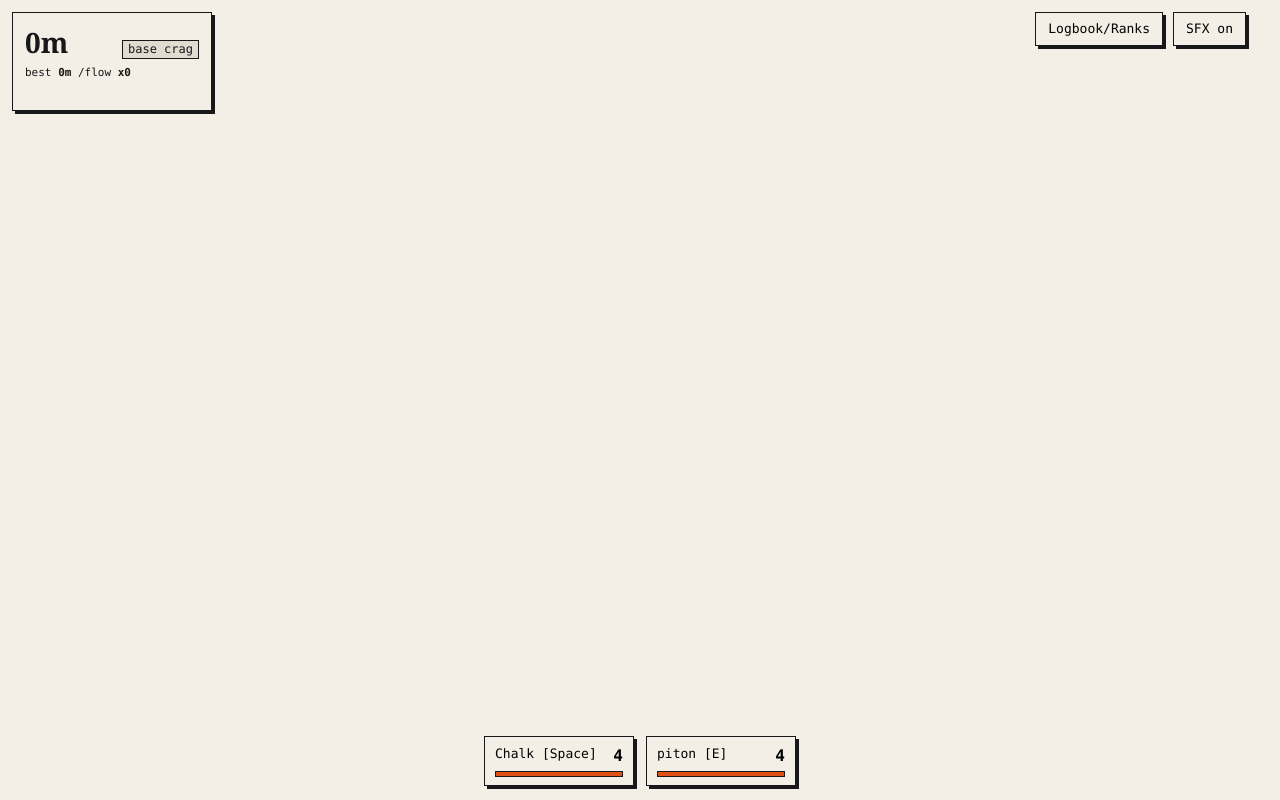
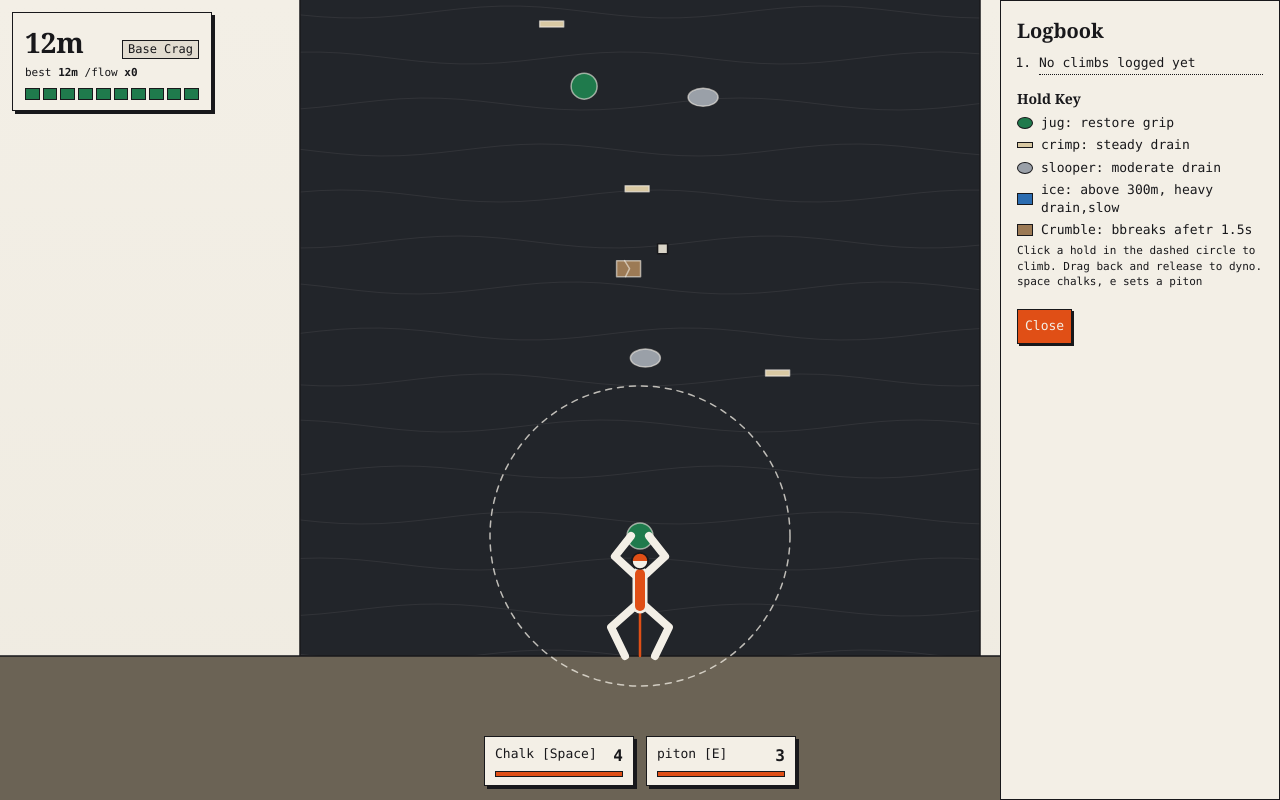
Before and after one commit to Elyab1221/peak-, a plain HTML site: page index.html in a window 1280 px wide. Both pictures are taken after a click on the button "Logbook/Ranks". Drawn offline with Linux system fonts and the light colour scheme.

Commit message:
debugging

```diff
--- a/index.html
+++ b/index.html
@@ -15,8 +15,8 @@
         </aside>
         <div id="wind" class="card" hidden></div>
         <nav id="top">
-            <button class="card" id="blog"> Logbook/Ranks</button>
-            <button class="card" id="bsfx">SFX on</button>
+            <button class="card" id="bLog"> Logbook/Ranks</button>
+            <button class="card" id="bSfx">SFX on</button>
         </nav>
         <aside id="drawer" class="card">
             <h2>Logbook</h2>
--- a/js/app.js
+++ b/js/app.js
@@ -2,9 +2,9 @@
     const cv=document.getElementById('c'),
     g=cv.getContext('2d'),
     $=id=>document.getElementById(id);
-    const lerp=(a,b,t)=> a+(b-a)*t,clamp=(V,a,b)=>Math.max(a,Math.min(b,v));
+    const lerp=(a,b,t)=> a+(b-a)*t,clamp=(v,a,b)=>Math.max(a,Math.min(b,v));
     const rgb=h=>[1,3,5].map(i=>parseInt(h.slice(i,i+2),16));
-    const mix=(a,b,t)=>{const p=rgb(a),q=rgb(b); return 'rgb('+p.map((v,i)=>Math.round(lerp(v,q[i],t))).join(','+')');};
+    const mix=(a,b,t)=>{const p=rgb(a),q=rgb(b); return 'rgb('+p.map((v,i)=>Math.round(lerp(v,q[i],t))).join(',')+')';};
     const load=(k,d)=>{
         try {return JSON.parse(localStorage.getItem(k)) || d;
         }catch(e){return d;}};
@@ -14,8 +14,8 @@
     const px=cfg.px,
     AY=0.62,
     HAND=70;
-    let w,h,cam=150, t=0;
-    const sx=x=>W/2+x,sy=y=>H*AY-(Y-cam);
+    let W,H,cam=150, t=0;
+    const sx=x=>W/2+x,sy=y=>H*AY-(y-cam);
     function size(){const d=Math.min(devicePixelRatio || 1,2);
         W=innerWidth;
         H=innerHeight;
@@ -64,7 +64,7 @@
         noT=0;
         cam=150;
         $('end').hidden=true;
-        for(const k of ['h1','hr','fl','fr']) L[K]={x:hold.x,y:hold.y};
+        for(const k of ['hl','hr','fl','fr']) L[k]={x:hold.x,y:hold.y};
     }
     function puff(x,y,n,c,sp){
         for(let i=0;i<n;i++){
@@ -78,8 +78,8 @@
     }
     function grab(h){
         st='hang';
-        hold:h;
-        hangT:0;
+        hold=h;
+        hangT=0;
         p.vx=p.vy=0;
         flow=t-lastGrab<cfg.flowWin ? flow+1:0;
         lastGrab=t;
@@ -111,7 +111,7 @@
         const qx=anchor.x,qy=anchor.y-cfg.slack*0.6;
         for(const h of wall.holds) if(!h.gone) {const d=Math.hypot(h.x-qx,h.y-qy);
             if(d<bd){bd=d;b=h;}}
-            if(!b) return ended('fell');
+            if(!b) return end('fell');
             p.vx=p.vy=0;
             tgt=b;
             st='reach';
@@ -151,10 +151,9 @@
         pit.cd=Math.max(0,pit.cd-dt);
         buff=Math.max(0,buff-dt);
         noT-=dt;
-        well.gen(p.y+1800);
+        wall.gen(p.y+1800);
         const alt=(p.y+HAND)/px;
-        wind=alt>cfg.wind.from?Math.sin(t*0.9)*Math.sin(t*0.9)*
-        Math(t*0.37+1)*cfg.wind.max*clamp((alt-cfg.wind.form)/60,0,1):0;
+        wind=alt>cfg.wind.from?Math.sin(t*0.9)*Math.sin(t*0.37+1)*cfg.wind.max*clamp((alt-cfg.wind.from)/60,0,1):0;
         for (const h of wall.holds) if (h.on && !h.gone){
             h.life+=dt;
             if(h.life>cfg.crumble)
@@ -185,7 +184,7 @@
                 p.vx+=wind*dt;
                 p.x+=p.vx*dt;
                 p.y+=p.vy*dt;
-            }
+
             for(const h of wall.holds){
                 if(h.gone || (h==noHold && noT>0)) continue;
                 if(Math.hypot(h.x-p.x,h.y-p.y-HAND)< cfg.grab){grab(h); break;}
@@ -194,7 +193,8 @@
                 if(anchor.y<=0 && p.y<0) end('fell');
                 else if(p.y+HAND< anchor.y-cfg.slack) caught();
             }
-    }
+            }
+
     if(!ended){
         for(const b of wall.bolts) if(!b.on && p.y+HAND>b.y){
             b.on=true;
@@ -204,6 +204,10 @@
             maxAlt=Math.max(maxAlt,p.y+HAND);
             if(maxAlt>=cfg.summit*px) end('summit');
     }
+
+        stepParts(dt);
+        cam+=(Math.max(150,p.y+110)-cam)*Math.min(1,dt*4);
+        snd.wind(Math.abs(wind)/cfg.wind.max*0.16)}
     function doChalk(){
         if(ended || st!=='hang' || chalk.n<=0 || chalk.cd>0) return;
         chalk.n--;
@@ -235,7 +239,7 @@
         aim=null;
     });
     cv.addEventListener('pointermove',e=>{
-        if(down && Math.hypot(e.clientX-down.x,e.clientY-down.y)>14) aim={x:clientX,y:clientY};
+        if(down && Math.hypot(e.clientX-down.x,e.clientY-down.y)>14) aim={x:e.clientX,y:e.clientY};
     });
     cv.addEventListener('pointerup',e=>{
         if(!down) return;
@@ -250,7 +254,7 @@
             snd.grab();
         }else if(!aim && st==='hang'){
             const wx=e.clientX-W/2,
-            wy=can+(H*AY-e.clientY);
+            wy=cam+(H*AY-e.clientY);
             let b=null,
             bd=30;
             for(const h of wall.holds){
@@ -277,8 +281,8 @@
     $('bClose').onclick=()=>$('drawer').classList.remove('open');
     $('bSfx').onclick=()=>{snd.init(); $('bSfx').textContent=snd.toggle()? 'SFX off': 'SFX on';};
     function drawLb(){
-        $('lb').innerHTML=lb.length ? lb.map(e=>'<li>' +e.m+'m'+(e.r==='summit' ? 'summit' : '')+
-        '<span class="sm>' +new Date(e.d).toLocaleDateString()+ '</span></li>')
+        $('lb').innerHTML=lb.length ? lb.map(e=>'<li>' +e.m+'m'+(e.r==='s ummit' ? ' summit' : '')+
+        '<span class="sm">' +new Date(e.d).toLocaleDateString()+ '</span></li>')
         .join(''):'<li>No climbs logged yet</li>';
     }
     const biome=m=>{
@@ -286,29 +290,29 @@
         while(i<cfg.biomes.length-1 && m>=cfg.biomes[i+1].at) i++; return i;
     };
     function limb(ax,ay,bx,by,l,dir){
-        const dx=bx-ax,
-        dy=by-ay,
-        d=Math.min(Math.min(Math.hypot(dx,dy),2*l-0.5),a=Math.atan2(dy,dx),n=a+dir*Math.acos(d/(2*l)));
+        // const dx=bx-ax;
+        // dy=by-ay;
+        const dx=bx-ax,dy=by-ay,d=Math.min(Math.hypot(dx,dy),2*l-0.5),a=Math.atan2(dy,dx),n=a+dir*Math.acos(d/(2*l));
         g.beginPath();
         g.moveTo(ax,ay);
-        g.lineTo(ax,Math.cos(n)*L,ay+Math.sin(n)*l);
+        g.lineTo(ax+Math.cos(n)*l,ay+Math.sin(n)*l);
         g.lineTo(bx,by);
         g.stroke();
     }
     function climber(dt){
         const k=Math.min(1,dt*16),
         hs=st==='hang'? hold : st==='reach' ? tgt:null;
-        const T=hs?{h1:[hs.x-9,hs.y],
-            hr:[hs.x+9,hs.y],fl:[p.x-15,p.y-500],
+        const T=hs?{hl:[hs.x-9,hs.y],
+            hr:[hs.x+9,hs.y],fl:[p.x-15,p.y-50],
         fr:[p.x +15, p.y-50]}
-        :{h1:[
+        :{hl:[
             p.x-10,
             p.y+60],
         hr:[p.x+10,p.y+66],
         fl:[p.x-12,p.y-56],
         fr:[p.x+12,p.y-52]};
         for(const n in T){
-            L[n].x+=(T[n[0]-L[n].x])*k;
+            L[n].x+=(T[n][0]-L[n].x)*k;
             L[n].y+=(T[n][1]-L[n].y)*k}
             const hx=sx(p.x),
             hy=sy(p.y),
@@ -316,7 +320,7 @@
             g.lineCap = g.lineJoin='round';
             g.strokeStyle= '#f3efe6';
             g.lineWidth=8;
-            limb(hx-5,hy,sx(L.fl.x),sy(L,fl.y),32,1);
+            limb(hx-5,hy,sx(L.fl.x),sy(L.fl.y),32,1);
             limb(hx+5,hy,sx(L.fr.x),sy(L.fr.y),32,-1);
             limb(hx-6,shy,sx(L.hl.x),sy(L.hl.y),26,-1);
             limb(hx+6,shy,sx(L.hr.x),sy(L.hr.y),26,1);
@@ -325,12 +329,12 @@
             g.strokeStyle='#e04f16';g.lineWidth=10;g.beginPath();
             g.moveTo(hx,hy);g.lineTo(hx,shy);g.stroke();
             g.fillStyle= '#f3efe6';g.strokeStyle= '#18181b';g.lineWidth=1.5;
-            g.beginPath();g.arc(hx,shy-13,18,0,7);g.fill();
+            g.beginPath();g.arc(hx,shy-13,8,0,7);g.fill();
             g.stroke();g.fillStyle='#e04f16';g.beginPath();
             g.arc(hx,shy-13,8,Math.PI,0);g.fill();g.stroke();
             }
             function hud(){
-                const alt=Math.max(0,Math.floor((p,y+HAND)/px));
+                const alt=Math.max(0,Math.floor((p.y+HAND)/px));
                 $('alt').textContent=alt+'m';
                 $('tag').textContent=cfg.biomes[biome(alt)].n;
                 $('best').textContent=Math.max(best,Math.floor(maxAlt/px))+'m';
@@ -341,39 +345,39 @@
                 if (gp.children.length!==10){gp.innerHTML='<span></span>'.repeat(10);}
                 for (let i=0;i<10;i++) gp.children[i].classList.toggle('on',i<n);
                 const w=$('wind');
-                w.hidden=alt<cfg.wind.form;
-                if(!w.hidden){const s=Math.round(Math.abs(wind)/cfg.wind.max*10); w.textContent=s ?(wind>0? 'WIND >> ' : '<< WIND')+s:'WIND calm';}
+                w.hidden=alt<cfg.wind.from;
+                if(!w.hidden){const s=Math.round(Math.abs(wind)/cfg.wind.max*10); w.textContent=s ?(wind>0? 'WIND >> ' : '<< WIND ')+s:'WIND calm';}
                 $('bChalk').querySelector('b').textContent=chalk.n;
                 $('bpit').querySelector('b').textContent=pit.n;
                 $('bChalk').querySelector('u').style.width=(100*(1-chalk.cd/cfg.chalk.cd))+'%'
-                $('bpit').querySelector('u').style.width=(100*(1-pit.cd/cfg.chalk.cd))='%';
+                $('bpit').querySelector('u').style.width=(100*(1-pit.cd/cfg.piton.cd))+'%';
             }
             function draw(dt){
                 const m=cam/px, f=clamp(m/cfg.summit,0,1);
                 const gr=g.createLinearGradient(0,0,0,H);
                 gr.addColorStop(0,mix(cfg.sky[0],cfg.sky[1],f));
-                gr.addColorStop(1,mix(cfg.sky[0],cfg.sky[1],clamp(f+0.2,0.1)));
+                gr.addColorStop(1,mix(cfg.sky[0],cfg.sky[1],clamp(f+0.2,0,1)));
                 g.fillStyle=gr;
-                g.fillRect=(0,0,W,H);
+                g.fillRect(0,0,W,H);
                 const bs=cfg.biomes,bi=biome(m),bj=Math.min(bi+1,bs.length-1);
                 const L0=sx(-340), R0=sx(340);
-                g.fillStyle= mix(bs[bi].rock, bs[bj].rocj,bj===bi ? 0: clamp((m-(bs[bj].at-40))/40,0,1));
-                g.fillRect(L0,0,R0,H);
+                g.fillStyle= mix(bs[bi].rock, bs[bj].rock,bj===bi ? 0: clamp((m-(bs[bj].at-40))/40,0,1));
+                g.fillRect(L0,0,R0-L0,H);
                 g.strokeStyle= 'rgba(243,239,230,0.07)';
                 g.lineWidth=1;
-                for(let y=Math.ceil((cam-H*(1-AY))/46) * 46; y<cam+H*AY;y+46){
+                for(let y=Math.ceil((cam-H*(1-AY))/46) * 46; y<cam+H*AY;y+=46){
                     g.beginPath();
-                    g.moveTo(L0,sy(Y));
-                    for(let x=L0; X<=R0;X+=20) g.lineTo(x,sy(y)+Math.sin(x*0.02+y*0.05)*6);
+                    g.moveTo(L0,sy(y));
+                    for(let x=L0; x<=R0;x+=20) g.lineTo(x,sy(y)+Math.sin(x*0.02+y*0.05)*6);
                     g.stroke();
                 }
                 g.strokeStyle='#18181b';
                 g.lineWidth=1.5;
                 g.strokeRect(L0,-5,R0-L0,H+10);
-                if(sy(0)<H){g.fillStyle='6b6355'; g.fillRect(0,sy(0),W,H-sy(0));
+                if(sy(0)<H){g.fillStyle='#6b6355'; g.fillRect(0,sy(0),W,H-sy(0));
                     g.strokeRect(-5,sy(0),W+10,H);}
                     //rope
-                    g.strokeStyle='e04f16';
+                    g.strokeStyle='#e04f16';
                     g.lineWidth=2.5;
                     g.beginPath();
                     g.moveTo(sx(0),sy(0));
@@ -403,16 +407,16 @@
                             g.moveTo(x-12,y+7);g.lineTo(x,y-10);
                             g.lineTo(x+12,y+7); g.closePath();
                         }
-                        else if(h.t==='crumble'){
-                            g.beginPath();
-                            g.moveTo(x-4,y-8);g.lineTo(x+1,7);
-                            g.lineTo(x-3,y+8); g.stroke();}
+                        else if(h.t === 'crumble') g.rect(x-12,y-8,24,16);
+                        else g.arc(x,y,13,0,7);
+                        g.fill(); g.stroke();
+                        if(h.t==='crumble'){g.beginPath();g.moveTo(x-4,y-8); g.lineTo(x+1,y);g.lineTo(x-3,y+8);g.stroke();}
                             if(inReach(h)){
                                 g.strokeStyle='#e04f16'; g.lineWidth=2;
                                 g.beginPath();g.arc(x,y,20,0,7); g.stroke();}
                     }
                     if(st==='hang' && !aim){
-                        g.strokeStyle='rgba(2423,239,230,0.75)';
+                        g.strokeStyle='rgba(243,239,230,0.75)';
                         g.lineWidth=1.5;g.setLineDash([6,6]);
                         g.beginPath();g.arc(sx(p.x),sy(p.y+HAND),cfg.reach,0,7);
                         g.stroke();g.setLineDash([]);
@@ -422,7 +426,7 @@
                         const v=aimvel();let x=p.x,y=p.y,vx=v.vx,vy=v.vy;
                         g.fillStyle='#e04f16';
                         for(let i=0;i<28;i++){
-                            vy-cfg.grav*0.045; x += vx*0.045;y+=vy*0.045;
+                            vy-=cfg.grav*0.045; x += vx*0.045;y+=vy*0.045;
                             g.globalAlpha=1-i/32;g.beginPath();g.arc(sx(x),sy(y+HAND),3,0,7);g.fill();}
                             g.globalAlpha=1;
                     }
@@ -434,7 +438,7 @@
                     //elevation ruler
 
                     const rx=W-16;
-                    g.strokeStyle=g.fillStyle='#18181b';g.lineWidth=1.5;g,beginPath();
+                    g.strokeStyle=g.fillStyle='#18181b';g.lineWidth=1.5;g.beginPath();
                     g.moveTo(rx,0);g.lineTo(rx,H);g.stroke();
                     g.font='10px ui-monospace,monospace';g.textAlign='right';
                     const lo=Math.max(0,Math.floor((cam-H*(1-AY))/(10*px))),hi=Math.min(100,Math.ceil((cam+H*AY)/(10*px)));
--- a/js/cfg.js
+++ b/js/cfg.js
@@ -39,7 +39,7 @@ const cfg={
     biomes:[
         {n: 'Base Crag', at:0,rock:'#22252a'},
         {n: 'Wind Ridge', at:300,rock:'#1f262e'},
-        {n: 'Summit Spire', at:0,rock:'#1b2230'},
+        {n: 'Summit Spire', at:650,rock:'#1b2230'},
     ],
     sky:['#f3efe6','#e2dcd0'],
     keys:{lb:'cg_lb',best: 'cg_best'}
--- a/js/snd.js
+++ b/js/snd.js
@@ -5,42 +5,42 @@ const snd={
     nb:null,
     init() {
         if(this.ctx){
-            if(this.ctx.state==='suspended') this.ctx.resume();return;
+            if(this.ctx.state==='suspended') this.ctx.resume();return;}
             const C=window.AudioContext || window.webkitAudioContext;
             if(!C) return;
             const c=this.ctx=new C();
-            const n=C.sampleRate;
-            this.nb=C.createBuffer(1,n,n);
+            const n=c.sampleRate;
+            this.nb=c.createBuffer(1,n,n);
             const d=this.nb.getChannelData(0);
             for (let i=0;i<n;i++) d[i]=Math.random()*2-1;
-            const s=C.createBufferSource(), f=C.createBiquadFilter();
+            const s=c.createBufferSource(), f=c.createBiquadFilter();
             s.buffer=this.nb;
             s.loop=true;
             f.type='bandpass';
             f.frequency.value=420;
-            this.wg=C.createGain();
+            this.wg=c.createGain();
             this.wg.gain.value=0;
             s.connect(f);
             f.connect(this.wg);
-            this.wg.connect(C.destination);
+            this.wg.connect(c.destination);
             s.start();
-        }},
+        },
         ok() { return this.ctx && !this.muted; },
         tone(f,d,type,g,to){
             if(!this.ok()) return;
             const c=this.ctx,
             o=c.createOscillator(),
-            v=createGain(),
-            t=currentTime;
+            v=c.createGain(),
+            t=c.currentTime;
             o.type=type;
             o.frequency.setValueAtTime(f,t);
             if(to) o.frequency.exponentialRampToValueAtTime(to,t+d);
             v.gain.setValueAtTime(g,t);
             v.gain.exponentialRampToValueAtTime(0.001,t+d);
             o.connect(v);
-            v.connect(C.destination);
+            v.connect(c.destination);
             o.start(t);
-            o.stop(t,d);
+            o.stop(t+d);
         },
         burst(d,g,type,f){
             if(!this.ok()) return;
@@ -60,7 +60,7 @@ const snd={
         },
         grab(){
             this.burst(0.09,0.25,'lowpass',350);
-            this.tone(1100.08,'triangle',0.12);
+            this.tone(110,0.08,'triangle',0.12);
         },
         chalk(){
             this.burst(0.3,0.18,'highpass',2500);
@@ -69,7 +69,7 @@ const snd={
         crumble(){this.burst(0.6,0.4,'lowpass',500);},
         chime(){[660,880,1320].forEach((f,i)=>setTimeout(()=>this.tone(f,0.9,'sine',
             0.12),i*150)); },
-            wind(v){if(this.wg) this.wg.gain.value=this.muted ? 0:V},
+            wind(v){if(this.wg) this.wg.gain.value=this.muted ? 0:v},
             toggle(){this.muted= !this.muted;
             if(this.wg && this.muted) this.wg.gain.value=0;
             return this.muted;}
--- a/js/wall.js
+++ b/js/wall.js
@@ -6,13 +6,13 @@ const wall={
     px:0,
     lastBolt:0,
     rnd(){this.s=(this.s*16807) % 2147483647; return this.s/2147483647;},
-    reset(send){
+    reset(seed){
         this.s=seed || 7;
         this.holds=[];
         this.bolts=[];
         this.top=120;
         this.px=0;
-        this.lastBolt0;
+        this.lastBolt=0;
         this.add(0,120,'jug');
         this.gen(1800);
     },
--- a/style.css
+++ b/style.css
@@ -25,7 +25,7 @@ html,body{
     background: #f3efe6;
     border: 1.5px solid #18181b;
     box-shadow: 3px 3px 0 #18181b;
-    color: 18181b;
+    color: #18181b;
 }
 button{font: inherit; cursor: pointer;}
 #hud{
@@ -55,8 +55,8 @@ button{font: inherit; cursor: pointer;}
     border: 1.5px solid #18181b;
     background: transparent;
 }
-#grip span .on{background: #1f7a4c;}
-#grip.low span .on{background: #e04f16;}
+#grip span.on{background: #1f7a4c;}
+#grip.low span.on{background: #e04f16;}
 #wind{
     position: fixed;
     top: 128px;
@@ -74,7 +74,7 @@ button{font: inherit; cursor: pointer;}
 #top button{padding: 7px 12px;}
 #top button:active,#dock button:active,#end button:active{
     transform: translate(2px,2px);
-    box-shadow: 1px 1px 0#18181b;
+    box-shadow: 1px 1px 0 #18181b;
 }
 #drawer{
     position: fixed;
@@ -88,7 +88,7 @@ button{font: inherit; cursor: pointer;}
     overflow: auto;
     z-index: 5;
 }
-#drawer .open{transform: none;}
+#drawer.open{transform: none;}
 h2{
     font: 700 20px Georgia,serif;
     margin-bottom: 8px;
```
